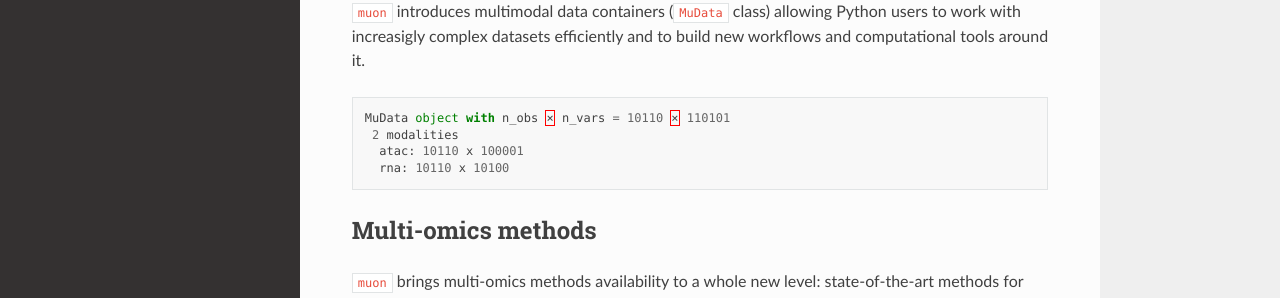
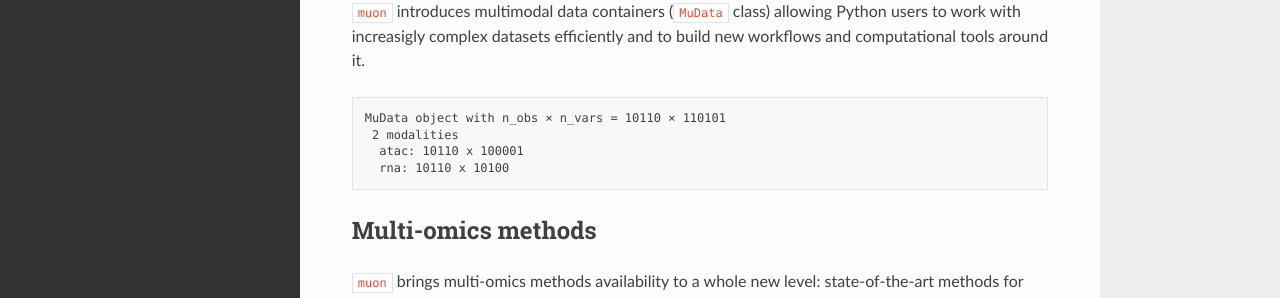
Before and after one commit to viciosO123/muon, a Sphinx documentation site: the page built from docs/source/index.md, in a window 1280 px wide and 984 px high. Shown: the part 216-514 px from the top of the window. Built offline with Sphinx 7.4.7 and the Read the Docs theme 2.0.0, drawn with Linux system fonts in a browser that asks for light colours; pages that are not in the unit, such as notebooks, are missing from menus.

Commit message:
Fix index.md in docs/source

````diff
--- a/docs/source/index.md
+++ b/docs/source/index.md
@@ -4,7 +4,7 @@
 
 `muon` introduces multimodal data containers (`MuData` class) allowing Python users to work with increasigly complex datasets efficiently and to build new workflows and computational tools around it.
 
-```py
+```
 MuData object with n_obs × n_vars = 10110 × 110101
  2 modalities
   atac: 10110 x 100001
````
